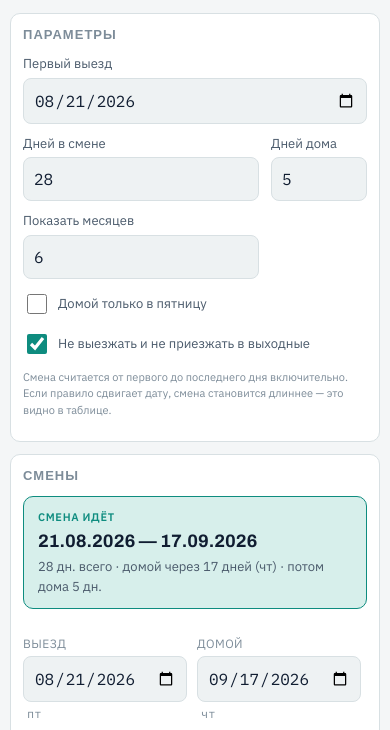
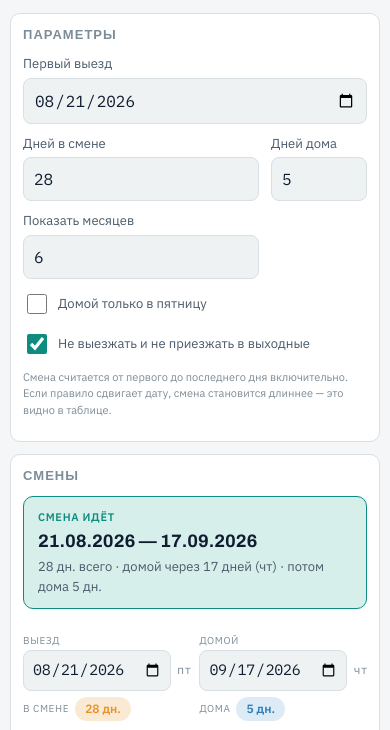
Before and after one commit to sschookk/vahta, a plain HTML site: page index.html in a window 390 px wide. Shown: the part 110-840 px from the top of the page. Drawn offline with Linux system fonts and the light colour scheme.

Commit message:
Плотная мобильная строка смены + раскладка под планшет

```diff
--- a/index.html
+++ b/index.html
@@ -130,6 +130,14 @@ input.fixed{border-color:var(--shift);background:var(--shift-soft);box-shadow:0
   border-radius:8px;padding:10px 12px;font-size:13px;margin-bottom:10px;display:flex;
   flex-wrap:wrap;gap:8px;align-items:center;justify-content:space-between}
 @media (prefers-reduced-motion:reduce){*{transition:none!important;animation:none!important}}
+@media (min-width:561px) and (max-width:900px){
+  .wrap{padding:16px 12px 48px}
+  td{padding:7px 8px;font-size:14px}
+  th{padding:7px 8px}
+  .settings{grid-template-columns:minmax(140px,170px) 92px 92px 110px;gap:10px 12px}
+  .kpis{grid-template-columns:repeat(2,1fr)}
+  input.dateinp{max-width:150px}
+}
 @media (max-width:560px){
   h1{font-size:20px} .sub{display:none}
   .wrap{padding:14px 10px 48px}
@@ -158,20 +166,25 @@ input.fixed{border-color:var(--shift);background:var(--shift-soft);box-shadow:0
   button.act{font-size:14px;padding:9px 14px}
   table.stack td:empty{display:none}
   #t-shifts.stack tr, #t-arch.stack tr{
-    display:grid;grid-template-columns:1fr 1fr auto;gap:8px 10px;padding:12px 0;align-items:end}
-  #t-shifts.stack td, #t-arch.stack td{display:block;padding:0}
-  #t-shifts.stack td::before, #t-arch.stack td::before{display:block;margin-bottom:3px}
+    display:grid;grid-template-columns:1fr 1fr auto;gap:6px 8px;padding:10px 0;align-items:center}
+  #t-shifts.stack td, #t-arch.stack td{
+    display:grid;grid-template-columns:1fr auto;gap:2px 6px;align-items:center;padding:0}
+  #t-shifts.stack td::before, #t-arch.stack td::before{
+    grid-column:1/-1;font-size:10px;letter-spacing:.06em;margin:0}
+  #t-shifts.stack td .dow, #t-arch.stack td .dow{margin:0;font-size:12px}
   #t-shifts.stack td:nth-child(1), #t-arch.stack td:nth-child(1){grid-column:1;grid-row:1}
   #t-shifts.stack td:nth-child(2), #t-arch.stack td:nth-child(2){grid-column:2;grid-row:1}
   #t-shifts.stack td:nth-child(3), #t-arch.stack td:nth-child(3),
   #t-shifts.stack td:nth-child(4), #t-arch.stack td:nth-child(4){
-    grid-row:2;display:flex;align-items:center;gap:6px}
+    grid-row:2;display:flex;align-items:center;gap:6px;justify-content:flex-start}
   #t-shifts.stack td:nth-child(3)::before, #t-arch.stack td:nth-child(3)::before,
   #t-shifts.stack td:nth-child(4)::before, #t-arch.stack td:nth-child(4)::before{
-    display:inline;margin:0}
+    display:inline;margin:0;font-size:10px}
   #t-shifts.stack td:nth-child(5), #t-arch.stack td:nth-child(5){
     grid-column:3;grid-row:1/3;align-self:center}
-  input.dateinp{max-width:100%}
+  #t-shifts.stack input.dateinp, #t-arch.stack input.dateinp{
+    padding:7px 8px;font-size:15px;letter-spacing:-.02em}
+  input.dateinp{max-width:100%;width:100%}
   .dow{margin-left:4px}
   .tablewrap{overflow-x:visible}
   .hint{font-size:11px}
```
